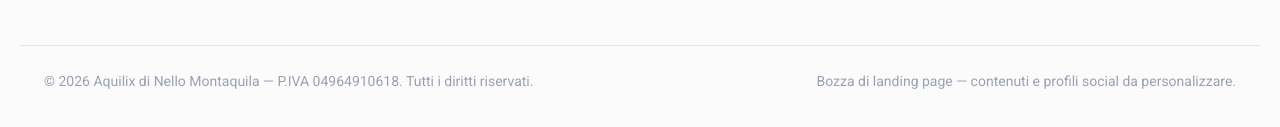
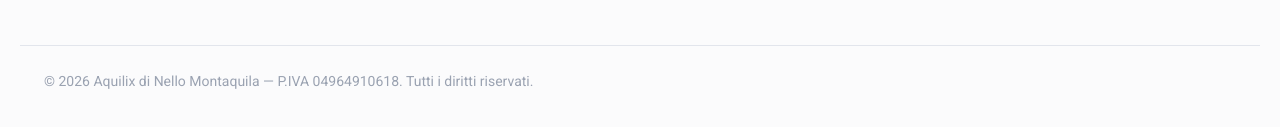
Before and after one commit to nello2670/aquilix-landing, a plain HTML site: page cookie-policy.html in a window 1280 px wide. Shown: the part 2617-2744 px from the top of the page. Drawn offline with Linux system fonts and the light colour scheme.

Commit message:
Add files via upload

```diff
--- a/cookie-policy.html
+++ b/cookie-policy.html
@@ -164,7 +164,6 @@
 
   <div class="container footer-bottom">
     <span>© 2026 Aquilix di Nello Montaquila — P.IVA 04964910618. Tutti i diritti riservati.</span>
-    <span>Bozza di landing page — contenuti e profili social da personalizzare.</span>
   </div>
 </footer>
 
```
Also changed, not shown: privacy.html (+0 -1 lines), termini-e-condizioni.html (+0 -1 lines).
